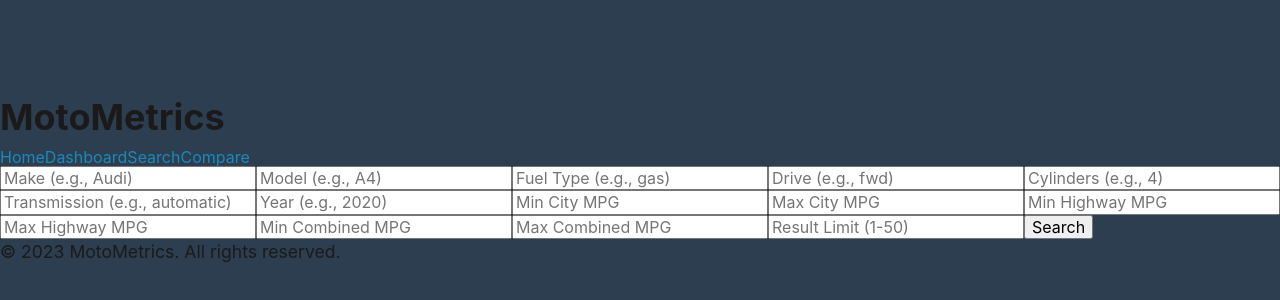
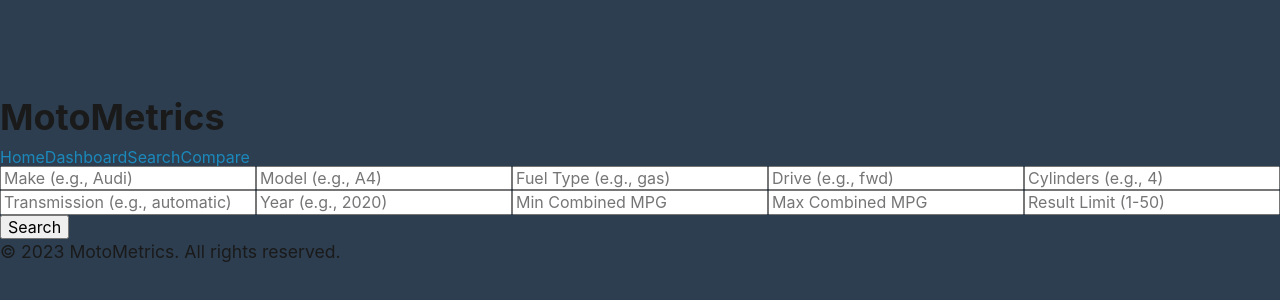
Before and after one commit to Thinker92/MotoMetrics, a React (Vite) app in the folder client/: page /search in a window 1280 px wide. Shown: the part 212-512 px from the top of the page. Built offline with nearby package versions, Linux system fonts and the light colour scheme.

Commit message:
Deleted unused fields from form

```diff
--- a/client/src/components/SearchForm.jsx
+++ b/client/src/components/SearchForm.jsx
@@ -37,10 +37,6 @@
       <input name="cylinders" placeholder="Cylinders (e.g., 4)" onChange={handleChange} type="number" />
       <input name="transmission" placeholder="Transmission (e.g., automatic)" onChange={handleChange} />
       <input name="year" placeholder="Year (e.g., 2020)" onChange={handleChange} type="number" />
-      <input name="min_city_mpg" placeholder="Min City MPG" onChange={handleChange} type="number" />
-      <input name="max_city_mpg" placeholder="Max City MPG" onChange={handleChange} type="number" />
-      <input name="min_hwy_mpg" placeholder="Min Highway MPG" onChange={handleChange} type="number" />
-      <input name="max_hwy_mpg" placeholder="Max Highway MPG" onChange={handleChange} type="number" />
       <input name="min_comb_mpg" placeholder="Min Combined MPG" onChange={handleChange} type="number" />
       <input name="max_comb_mpg" placeholder="Max Combined MPG" onChange={handleChange} type="number" />
       <input name="limit" placeholder="Result Limit (1-50)" onChange={handleChange} type="number" />
```
